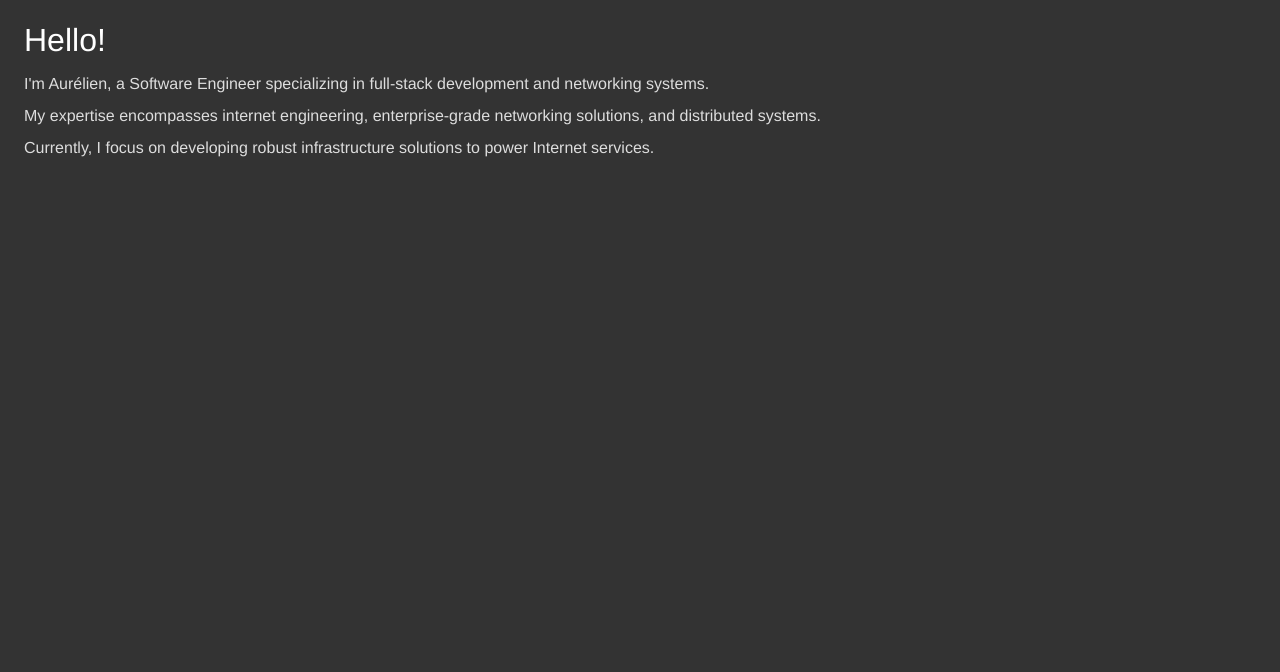
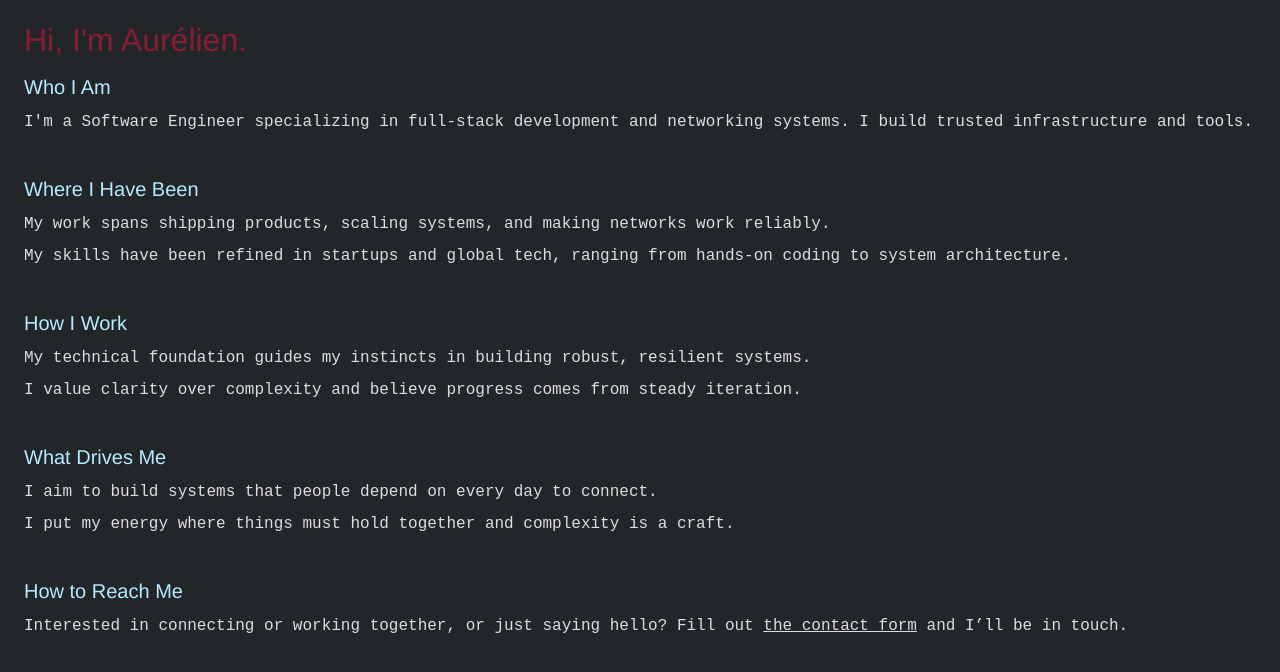
Before and after one commit to goulon/goulon.net, a plain HTML site: page index.html in a window 1280 px wide. Drawn offline with Linux system fonts and the light colour scheme.

Commit message:
Update intro

```diff
--- a/index.html
+++ b/index.html
@@ -22,16 +22,43 @@
   </head>
   <body>
     <h2>
-      Hello!
+      Hi, I'm Aurélien.
     </h2>
+    <h3>Who I Am</h3>
     <p>
-      I'm Aurélien, a Software Engineer specializing in full-stack development and networking systems.
+      I'm a Software Engineer specializing in full-stack development and networking systems. I build trusted infrastructure and tools.
+    </p>
+    <br/>
+    <h3>Where I Have Been</h3>
+    <p>
+      My work spans shipping products, scaling systems, and making networks work reliably.
     </p>
     <p>
-      My expertise encompasses internet engineering, enterprise-grade networking solutions, and distributed systems.
+      My skills have been refined in startups and global tech, ranging from hands-on coding to system architecture.
+    </p>
+    <br/>
+    <h3>How I Work</h3>
+    <p>
+      My technical foundation guides my instincts in building robust, resilient systems.
     </p>
     <p>
-      Currently, I focus on developing robust infrastructure solutions to power Internet services.
+      I value clarity over complexity and believe progress comes from steady iteration.
+    </p>
+    <br/>
+    <h3>What Drives Me</h3>
+    <p>
+      I aim to build systems that people depend on every day to connect.
+    </p>
+    <p>
+      I put my energy where things must hold together and complexity is a craft.
+    </p>
+    <br/>
+    <h3>How to Reach Me</h3>
+    <p>
+      Interested in connecting or working together, or just saying hello? Fill out
+      <a href="https://docs.google.com/forms/d/e/1FAIpQLSfg_G_EZX-KsKJOHEjR9jDPuLN5cC8cBGjjvYNLB6tbIry83A/viewform?usp=dialog" target="_blank" text-decoration:none;>
+        the contact form</a>
+      and I’ll be in touch.
     </p>
   </body>
 </html>
--- a/main.css
+++ b/main.css
@@ -1,5 +1,4 @@
 html * {
-  font-family: "Helvetica Neue", Helvetica, Arial, sans-serif;
   font-size: 1rem;
   list-style: none;
   margin: 0.5rem;
@@ -7,16 +6,23 @@ html * {
 }
 
 body {
-  background-color: #333;
-  color: #ddd;
+  background-color: #232629;
+  color: #ECECEC;
+  font-family: 'Courier New', Arial, sans-serif;
   margin: 1rem;
 }
 
+h2, h3 {
+  font-family: "Helvetica Neue", Helvetica, Arial, sans-serif;
+  font-size: 2rem;
+  font-weight: normal;
+}
 h2 {
-  color: #fff;
-  font-weight: normal;
-  font-size: 2rem;
-  /* text-shadow: 2px 2px 4px #000; */
+  color:#881c32;
+}
+h3 {
+  color: #B5EAFF;
+  font-size: 1.25rem;
 }
 
 p {
```
